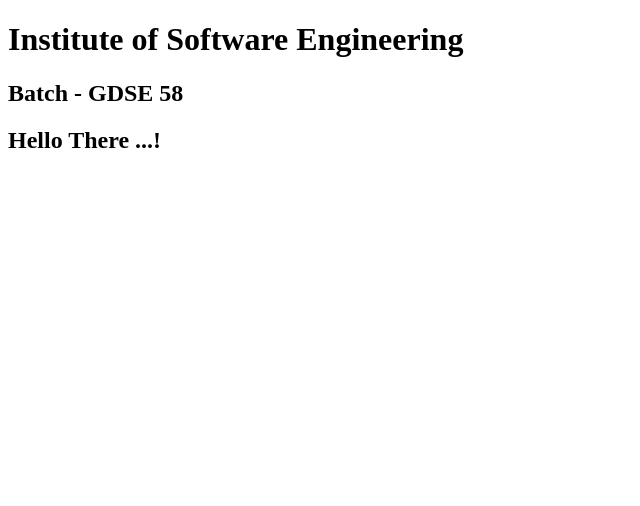
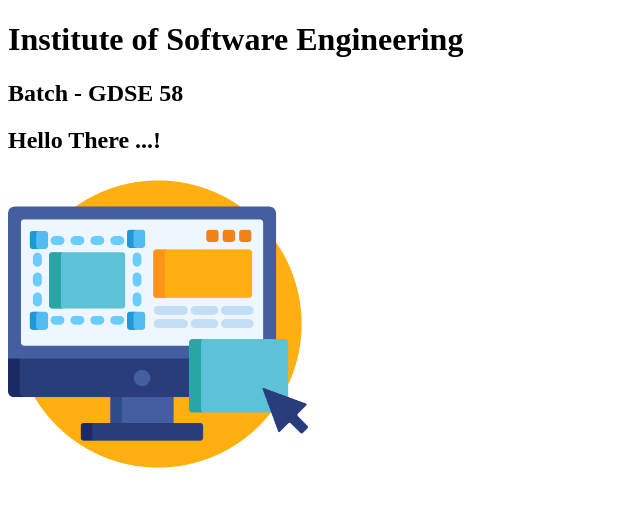
Before and after one commit to binodh97/MyProfile, a plain HTML site: page index.html in a window 1280 px wide. Shown: the whole page, without its empty margins (0-640 px from the left). Drawn offline with Linux system fonts and the light colour scheme.

Commit message:
Added image and updated assets

```diff
--- a/index.html
+++ b/index.html
@@ -9,6 +9,7 @@
 <h1>Institute of Software Engineering</h1>
 <h2>Batch - GDSE 58</h2>
 <h2>Hello There ...!</h2>
+<img src="assets/images/ux.png" width="300" height="300">
 
 
 </body>
```
Also changed, not shown: assets/images/ux.png (added).
